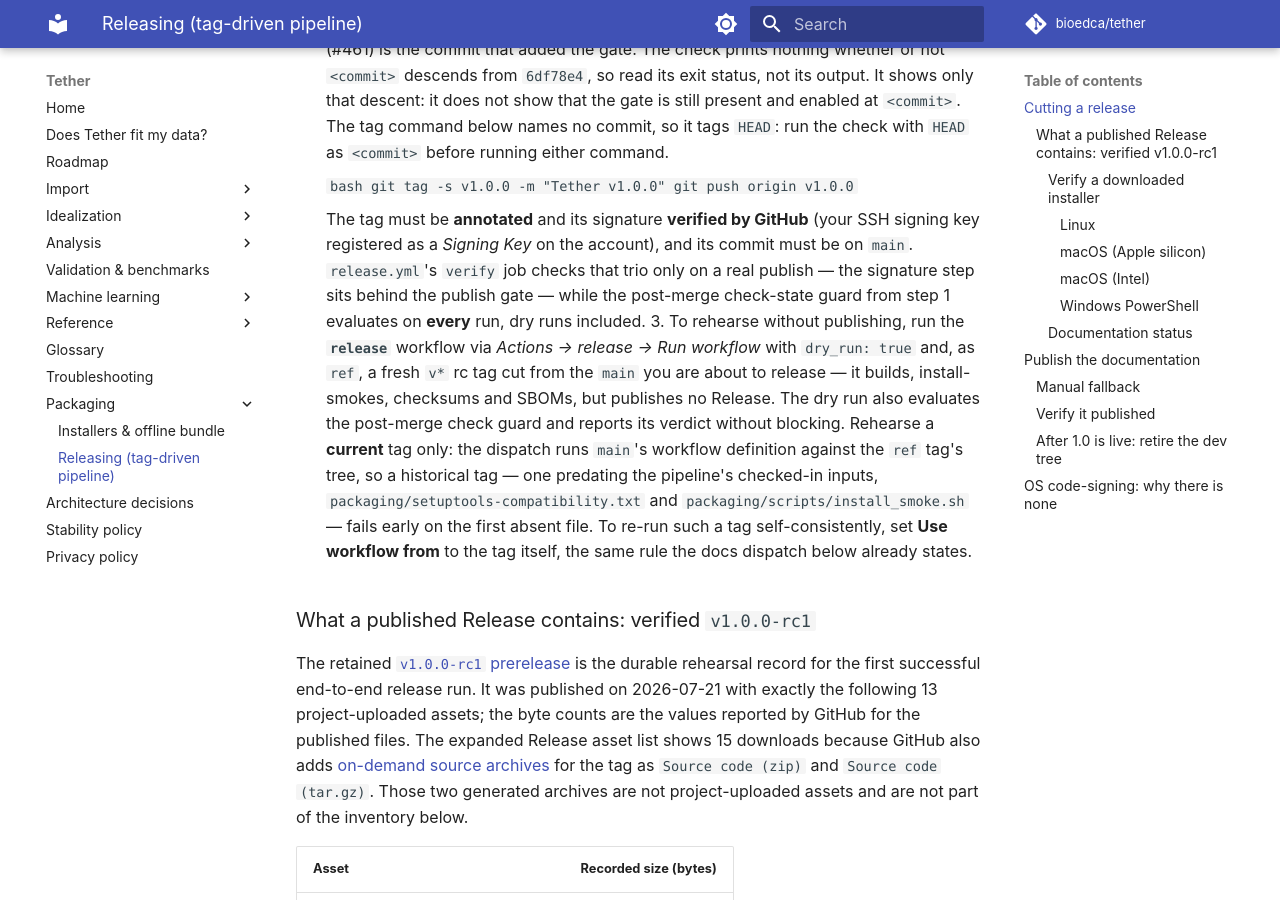
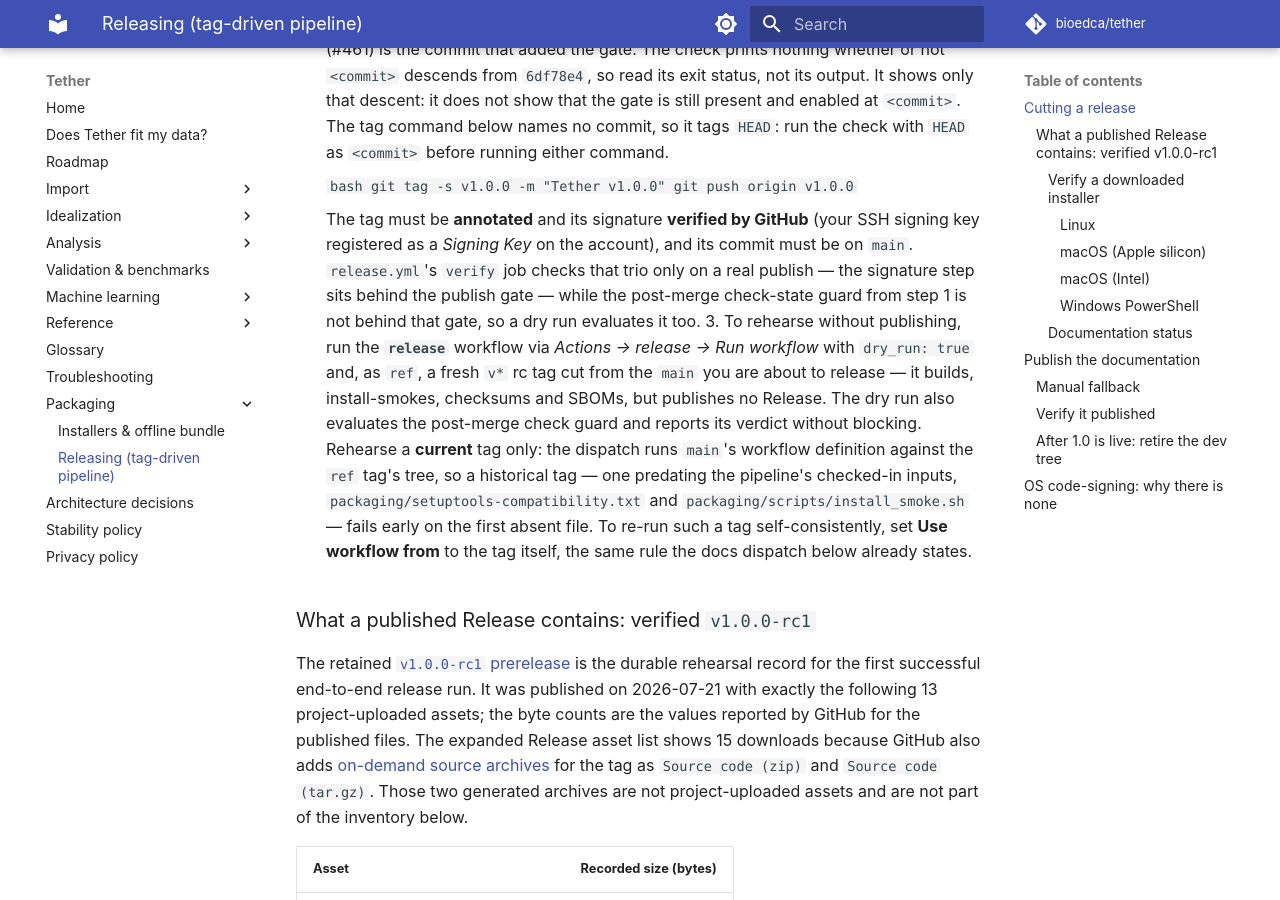
Before and after one commit to bioedca/tether, an MkDocs documentation site: the page built from docs/release.md, in a window 1280 px wide and 900 px high, scrolled down 1382 px. Built offline with MkDocs 1.6.1 and Material for MkDocs 9.7.7, drawn with Linux system fonts in a browser that asks for light colours; comment, search, counter and statistics services are not loaded; the version menu is left out.

Commit message:
docs(release): the post-merge guard is not gated on publish mode, not "every run" (#480) (#488)
docs/release.md and the guard step's comment in release.yml both said the
post-merge check-state guard evaluates on every run. A step with no if:
gets the implicit success() condition, so a failure in an earlier verify
step skips it. The job has already failed by then, so nothing publishes,
but "every run" is not true.

Both now say only what the missing if: guarantees: unlike the signature
step, the guard is not gated on publish mode, so a dry run evaluates it
too. Comment-only in release.yml: no step, if: or ordering changes.

```diff
--- a/docs/release.md
+++ b/docs/release.md
@@ -68,7 +68,7 @@ release**, not the binaries, and it is unaffected by any of the above.
     signing key registered as a *Signing Key* on the account), and its commit must be on
     `main`. `release.yml`'s `verify` job checks that trio only on a real publish — the
     signature step sits behind the publish gate — while the post-merge check-state guard
-    from step 1 evaluates on **every** run, dry runs included.
+    from step 1 is not behind that gate, so a dry run evaluates it too.
 3. To rehearse without publishing, run the **`release`** workflow via *Actions → release
    → Run workflow* with `dry_run: true` and, as `ref`, a fresh `v*` rc tag cut from the
    `main` you are about to release — it builds, install-smokes, checksums and SBOMs, but
```
Also changed, not shown: 1 other file.
